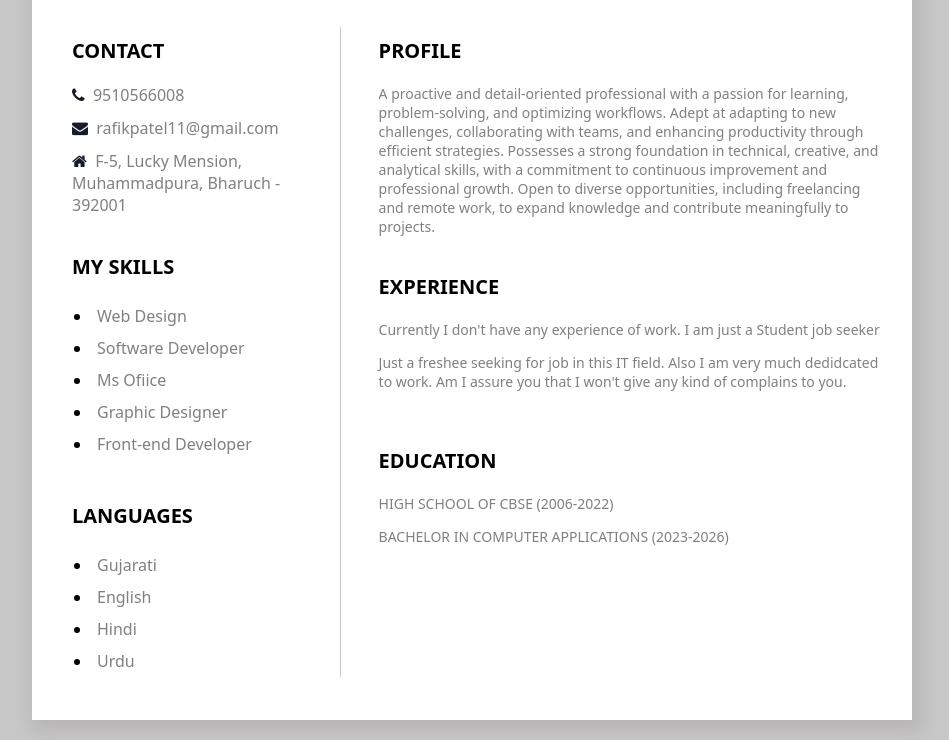
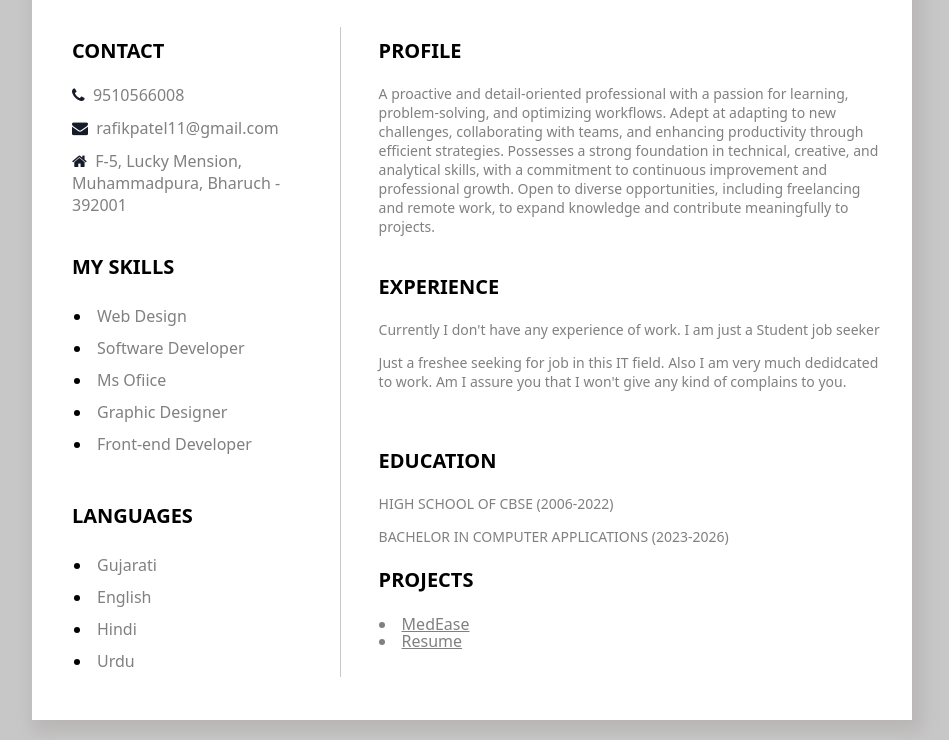
Before and after one commit to SR-Patel2003/Resume, a plain HTML site: page index.html in a window 1280 px wide. Shown: the part 450-1190 px from the top of the page, without its empty margins (168-1117 px from the left). Drawn offline with Linux system fonts and the light colour scheme; a web font is replaced by a local one.

Commit message:
Update index.html

```diff
--- a/index.html
+++ b/index.html
@@ -79,6 +79,11 @@
                 <p class="head">Education</p>
                 <p class="p4">HIGH SCHOOL OF CBSE (2006-2022)</p>
                 <p class="p4">BACHELOR IN COMPUTER APPLICATIONS (2023-2026)</p>
+
+                <p class="head">Projects</p>
+                    <li class="p3"><a class="p3" href="https://sr-patel2003.github.io/MedEase.github.io/">MedEase</a></li>
+                    <li class="p3"><a class="p3" href="https://sr-patel2003.github.io/Resume/">Resume</a></li>
+                </p>
             </div>
         </div>
     </div>
```
